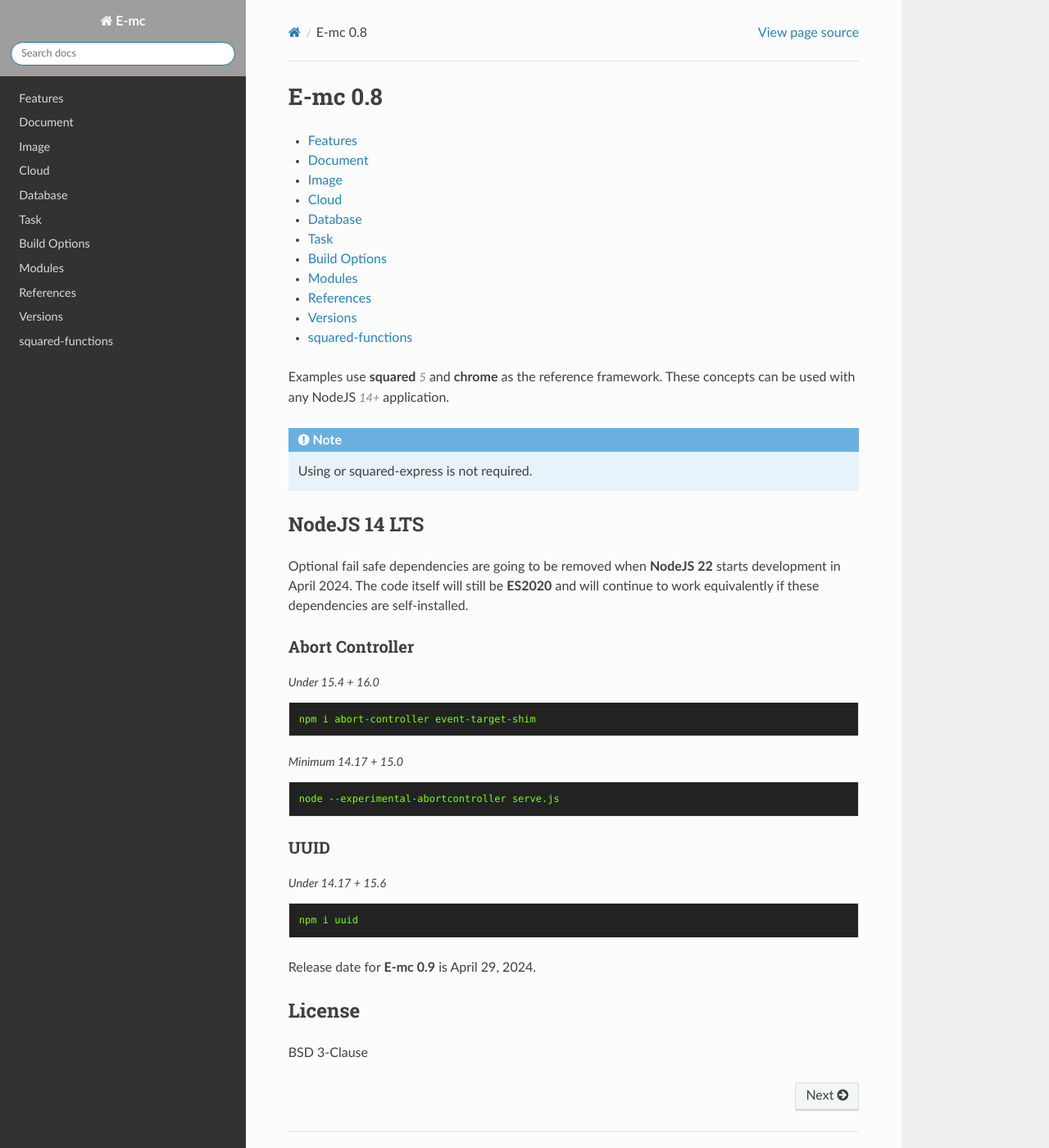
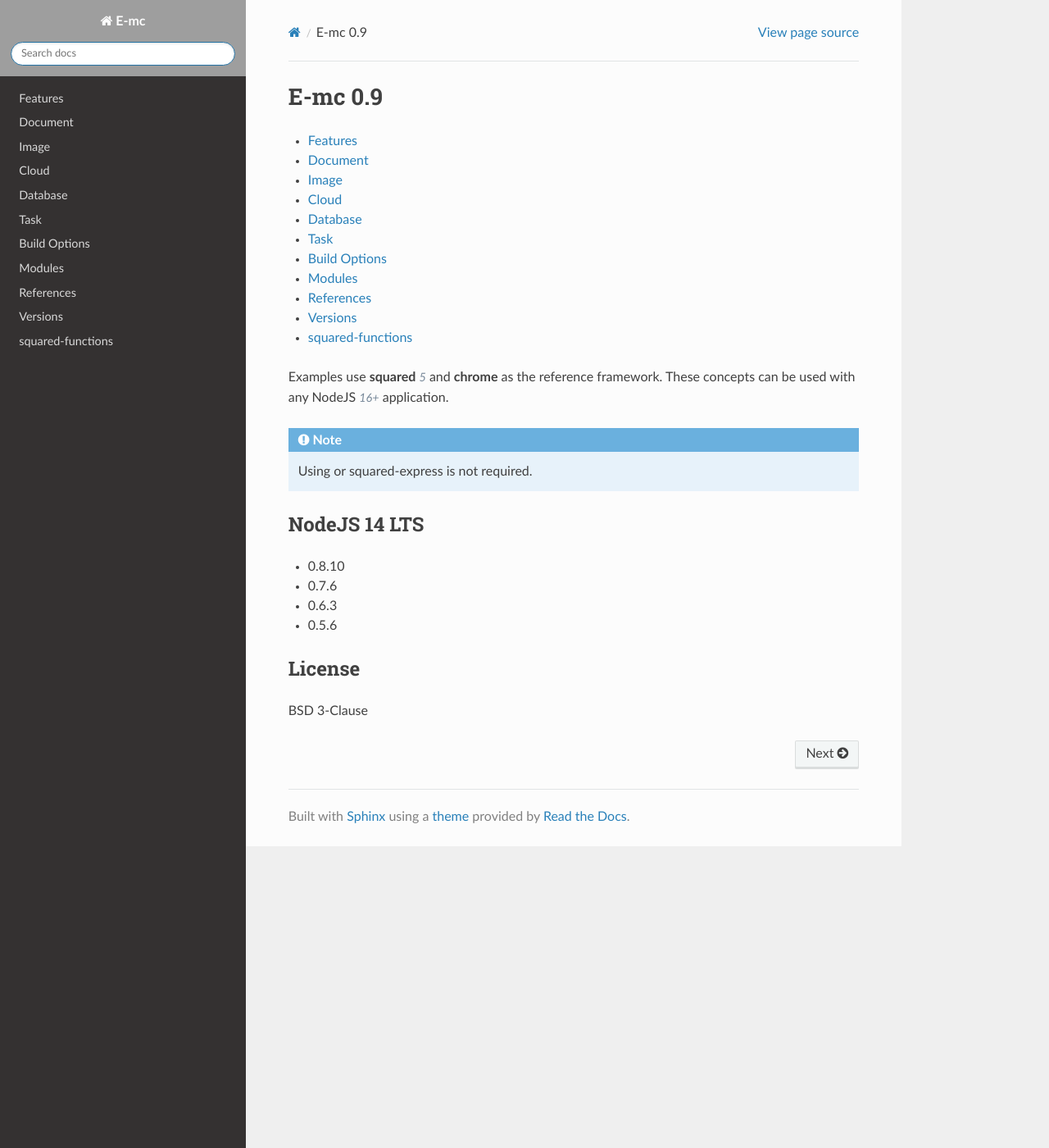
Before and after one commit to anpham6/chrome-docs, a Sphinx documentation site: the page built from source/index.rst, in a window 1280 px wide and 1400 px high. Shown: the whole window at 82% size. Built offline with Sphinx 7.4.7 and the Read the Docs theme 2.0.0, drawn with Linux system fonts in a browser that asks for light colours; grey boxes are pictures that could not be loaded.

Commit message:
Publish: chrome-docs @ 0.3.0 [e-mc 0.9.0] [pi-r 0.7.0]

```diff
--- a/source/conf.py
+++ b/source/conf.py
@@ -9,7 +9,7 @@
 project = 'E-mc'
 copyright = 'squared 2024'
 author = 'An Pham'
-release = '0.8.7'
+release = '0.9.0'
 
 # -- General configuration ---------------------------------------------------
 # https://www.sphinx-doc.org/en/master/usage/configuration.html#general-configuration
--- a/source/index.rst
+++ b/source/index.rst
@@ -1,5 +1,5 @@
 ========
-E-mc 0.8
+E-mc 0.9
 ========
 
 .. toctree::
@@ -17,39 +17,17 @@
   versions
   legacy
 
-Examples use **squared** :alt:`5` and **chrome** as the reference framework. These concepts can be used with any NodeJS :alt:`14+` application.
+Examples use **squared** :alt:`5` and **chrome** as the reference framework. These concepts can be used with any NodeJS :alt:`16+` application.
 
 .. note:: Using :external+android:doc:`squared <index>` or squared-express is not required.
 
 NodeJS 14 LTS
 =============
 
-Optional fail safe dependencies are going to be removed when **NodeJS 22** starts development in April 2024. The code itself will still be **ES2020** and will continue to work equivalently if these dependencies are self-installed.
-
-Abort Controller
-----------------
-
-.. highlight:: bash
-
-.. code-block::
-  :caption: Under 15.4 + 16.0
-
-  npm i abort-controller event-target-shim
-
-.. code-block::
-  :caption: Minimum 14.17 + 15.0
-
-  node --experimental-abortcontroller serve.js
-
-UUID
-----
-
-.. code-block::
-  :caption: Under 14.17 + 15.6
-
-  npm i uuid
-
-Release date for **E-mc 0.9** is April 29, 2024.
+- 0.8.10
+- 0.7.6
+- 0.6.3
+- 0.5.6
 
 License
 =======
--- a/source/legacy.rst
+++ b/source/legacy.rst
@@ -49,7 +49,7 @@
 
   {
     "dependencies": {
-      "@e-mc/compat-v4": "^0.8.0"
+      "@e-mc/compat-v4": "^0.9.0"
     }
   }
 
--- a/source/modules/cloud.rst
+++ b/source/modules/cloud.rst
@@ -95,7 +95,7 @@
 
 .. versionremoved:: 0.9.0
 
-  *ICloudServiceClient* global **CLOUD_UPLOAD_FROMDISK** was renamed.
+  - *ICloudServiceClient* global **CLOUD_UPLOAD_FROMDISK** was renamed.
 
 Settings
 ========
--- a/source/versions.rst
+++ b/source/versions.rst
@@ -7,6 +7,7 @@
 ======== ======== ======== ========
   Date       Docs     E-mc     Pi-r
 ======== ======== ======== ========
+04-29-24    0.3.0    0.9.0    0.7.0
 04-02-24    0.2.2    0.8.7    0.6.6
 03-06-24    0.2.1    0.8.6    0.6.5
 02-19-24    0.2.0    0.8.4    0.6.4
```
Also changed, not shown: README.md (+2 -1 lines), source/modules/index.rst (+13 -3 lines).
